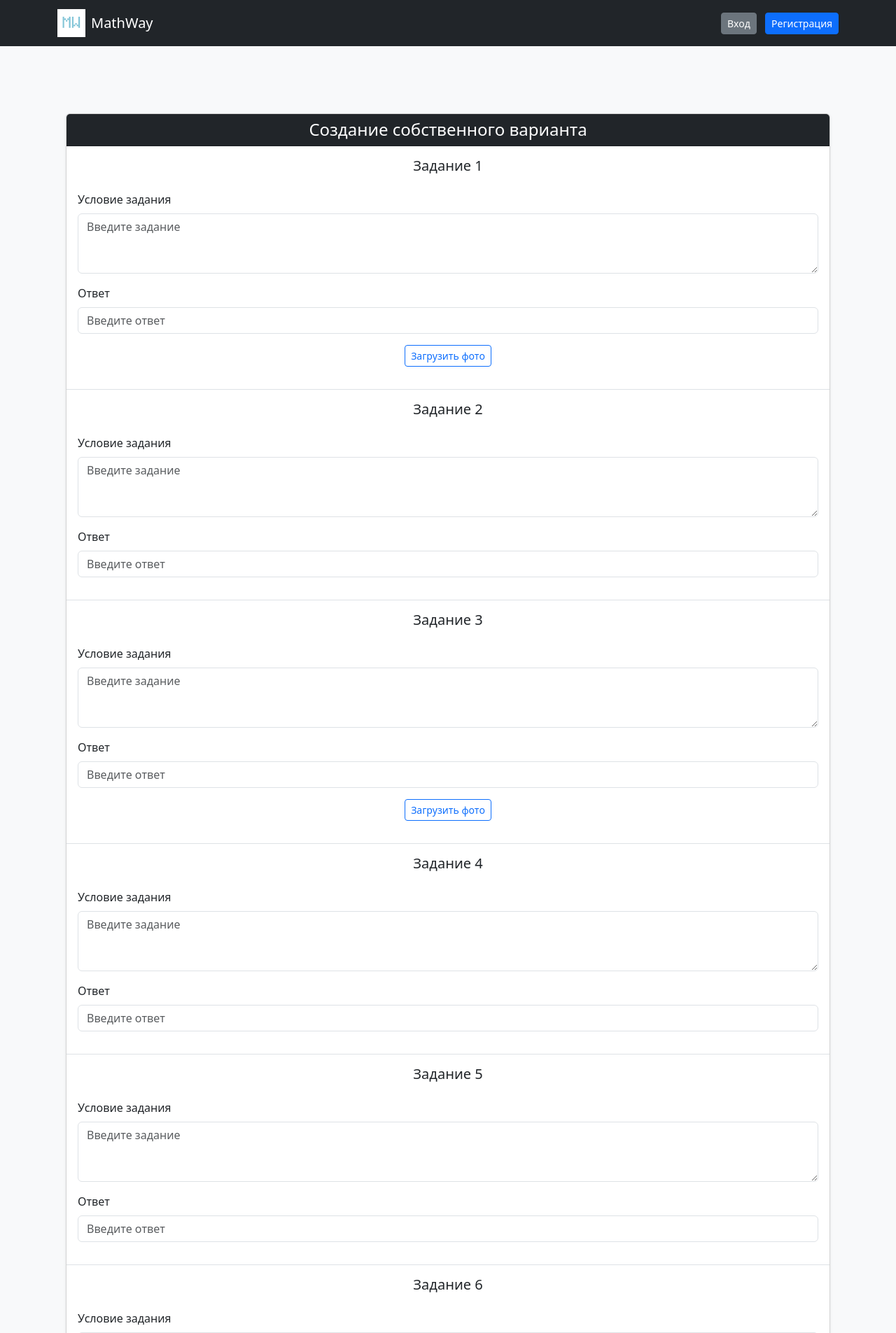
After one commit to susenya-dev/mathway-web, a Flask app: page /self_variant in a window 1280 px wide. The commit adds this page. Shown: the top 1905 px of the page at 70% size. Run offline with Flask 3, Linux system fonts and the light colour scheme.

Commit message:
правки + наброски шаблона создания собственных вариантов

```diff
--- a/main.py
+++ b/main.py
@@ -29,6 +29,9 @@ def load_user(user_id):
 def home():
     return render_template("index.html", topics=[1, 2, 3, 4, 5, 6, 7, 8, 9, 10, 11, 12])
 
+@app.route('/self_variant')
+def self_variant():
+    return render_template("self_variant.html")
 
 @app.route('/profile')
 def profile():
--- /dev/null
+++ b/templates/self_variant.html
@@ -0,0 +1,63 @@
+{% extends "base.html" %}
+{% block content %}
+
+<body class="bg-light">
+
+<div class="container py-5">
+    <div class="card shadow-sm">
+
+        <div class="card-header bg-dark text-white text-center">
+            <h4 class="mb-0">Создание собственного варианта</h4>
+        </div>
+
+        <form method="POST" enctype="multipart/form-data">
+
+            {% for i in range(1, 12) %}
+            <div class="card-body border-bottom">
+
+                <h5 class="mb-4 text-center">Задание {{ i }}</h5>
+
+                <div class="mb-3">
+                    <label class="form-label">Условие задания</label>
+                    <textarea class="form-control"
+                              name="question_{{ i }}"
+                              rows="3"
+                              placeholder="Введите задание"
+                              required></textarea>
+                </div>
+
+                <div class="mb-3">
+                    <label class="form-label">Ответ</label>
+                    <input type="text"
+                           class="form-control"
+                           name="answer_{{ i }}"
+                           placeholder="Введите ответ"
+                           required>
+                </div>
+                {% if i == 1 or i == 3 or i == 8 or i == 11 %}
+                <div class="mb-3 text-center">
+                    <label class="btn btn-outline-primary btn-sm">
+                        Загрузить фото
+                        <input type="file" name="image_{{ i }}" hidden>
+                    </label>
+                </div>
+                {% endif %}
+
+            </div>
+            {% endfor %}
+
+            <div class="text-center my-4">
+                <button type="submit" class="btn btn-success px-4">
+                    Сохранить вариант
+                </button>
+            </div>
+
+        </form>
+
+    </div>
+</div>
+
+</body>
+</html>
+
+{% endblock %}
```
Also changed, not shown: templates/index.html (+17 -13 lines), templates/profile.html (+11 -9 lines).
